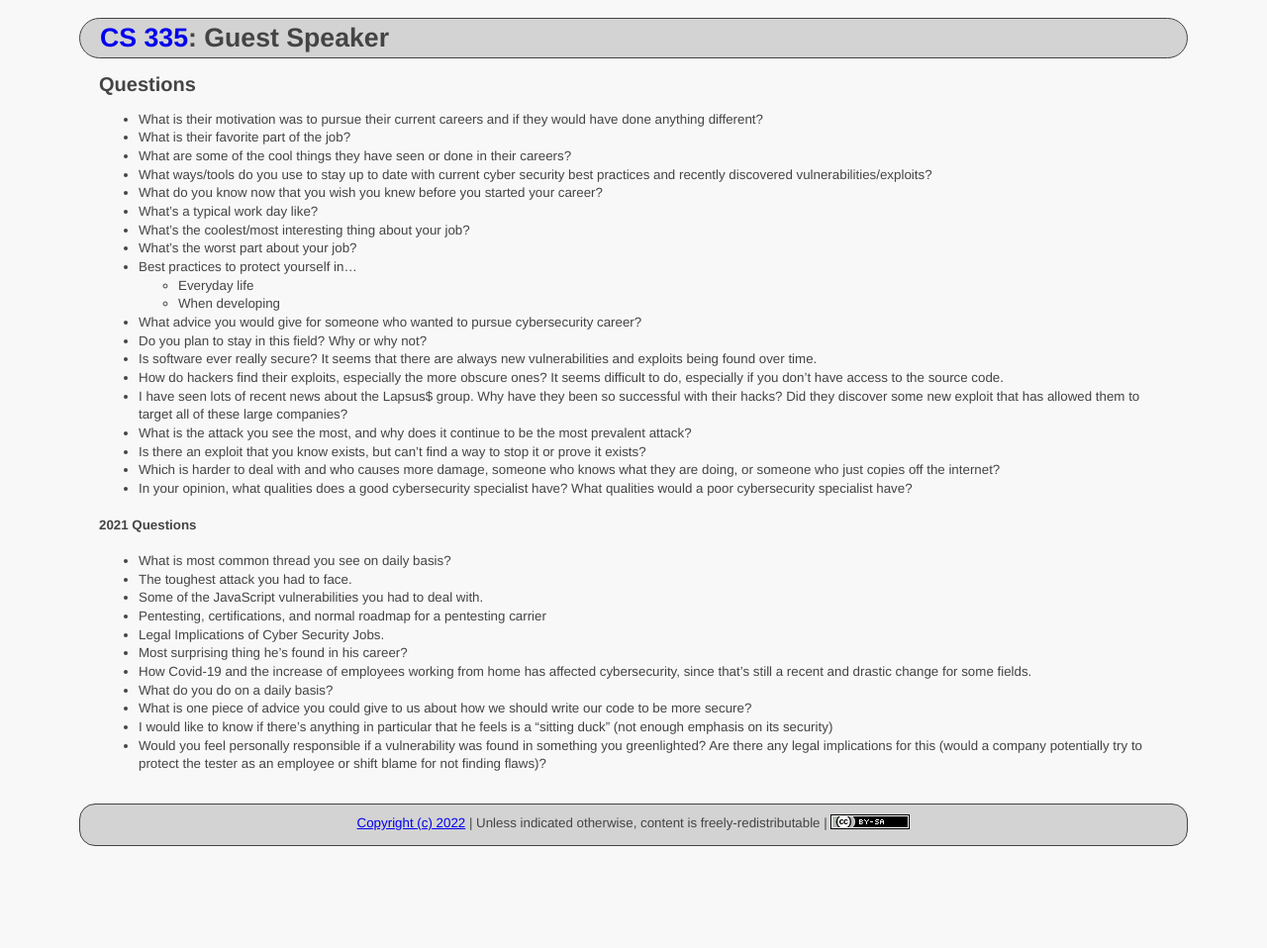
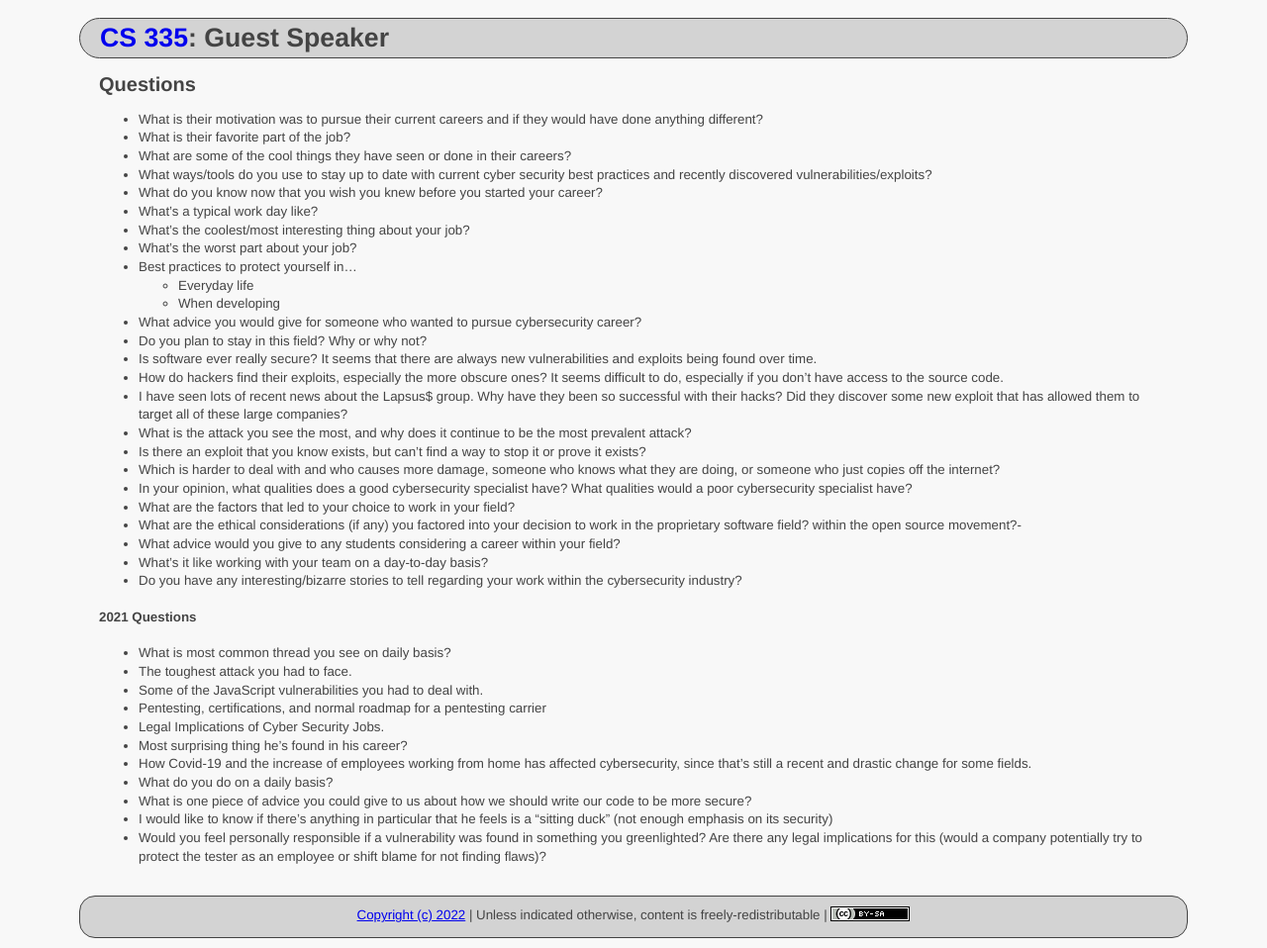
Before and after one commit to ycpcs/cs335-spring2022, a Jekyll site: the page built from schedule/guest_speaker.md, in a window 1280 px wide. Shown: the whole page at 99% size. Built offline with Jekyll 4.4.1, drawn with Linux system fonts in a browser that asks for light colours; before the commit the page ends 900 px from its top, so only the background shows below that.

Commit message:
Update guest_speaker.md

```diff
--- a/schedule/guest_speaker.md
+++ b/schedule/guest_speaker.md
@@ -26,6 +26,11 @@ Questions
 - Is there an exploit that you know exists, but can't find a way to stop it or prove it exists?
 - Which is harder to deal with and who causes more damage, someone who knows what they are doing, or someone who just copies off the internet?
 - In your opinion, what qualities does a good cybersecurity specialist have? What qualities would a poor cybersecurity specialist have?
+- What are the factors that led to your choice to work in your field?
+- What are the ethical considerations (if any) you factored into your decision to work in the proprietary software field? within the open source movement?-
+- What advice would you give to any students considering a career within your field?
+- What’s it like working with your team on a day-to-day basis?
+- Do you have any interesting/bizarre stories to tell regarding your work within the cybersecurity industry?
 
 #### 2021 Questions
 - What is most common thread you see on daily basis?
```
